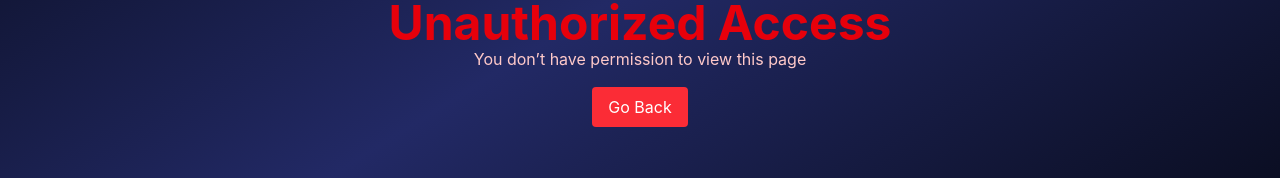
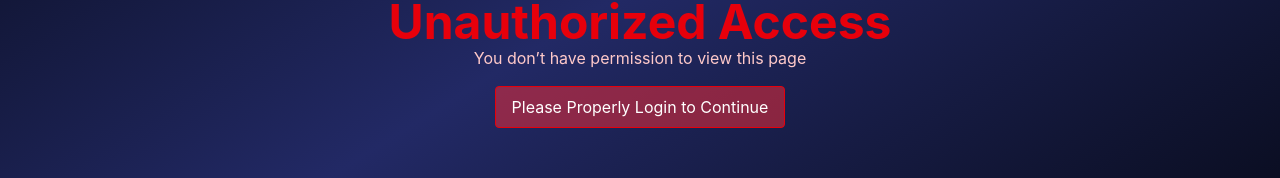
Before and after one commit to sabbirkhanoni/3D-web-application, a React app in the folder frontend/: page /dashboard/view-room in a window 1280 px wide. Shown: the part 417-595 px from the top of the page. Built offline with nearby package versions, Linux system fonts and the light colour scheme; no server answers; the HTML template or start-up script is replaced by a standard one.

Commit message:
feat: displayed premium user tag after successfully payment

```diff
--- a/frontend/src/layouts/ProtectRoute.jsx
+++ b/frontend/src/layouts/ProtectRoute.jsx
@@ -17,6 +17,7 @@ const ProtectRoute = ({ children }) => {
         );
 
         setUser(response.data.user);
+        console.log("User data from ProtectRoute:", response.data.user);
         setIsAuth(true);
       } catch (error) {
         setUser(null);
--- a/frontend/src/pages/SceneViewRoomPage.jsx
+++ b/frontend/src/pages/SceneViewRoomPage.jsx
@@ -1,16 +1,18 @@
 import React, { useState, useEffect, useRef } from "react";
-import AddObjectDialogBox from '../components/dashboard/AddObjectDialogBox'
+import AddObjectDialogBox from "../components/dashboard/AddObjectDialogBox";
 import toast from "react-hot-toast";
 import SceneRoom from "../components/scene/SceneRoom";
 import axios from "axios";
 import { useScene } from "../context/SceneContext";
+import { useAuth } from "../context/AuthContext";
 import AxiosToastError from "../utils/AxiosToastError";
-import ConfirmationModal from "../components/ConfirmationModel"
+import ConfirmationModal from "../components/ConfirmationModel";
 
 const SceneViewRoomPage = () => {
   const { objects, setObjects, selectedObjectId, setSelectedObjectId } =
     useScene();
 
+  const { user } = useAuth();
   const [openAddObjectDialogBox, setOpenAddObjectDialogBox] = useState(false);
   const [loading, setLoading] = useState(false);
   const [isLoadingScene, setIsLoadingScene] = useState(false);
@@ -51,7 +53,7 @@ const SceneViewRoomPage = () => {
       }
 
       if (response.data.success) {
-        window.location.href = response.data.url // Redirect to the SSLCommerz payment gateway Provider
+        window.location.href = response.data.url; // Redirect to the SSLCommerz payment gateway Provider
         toast.success(response.data.message);
       }
     } catch (error) {
@@ -216,14 +218,17 @@ const SceneViewRoomPage = () => {
               Clear Scene
             </button>
 
-
             <button
               onClick={handleOnSubscribe}
               className={`
                 flex items-center justify-center gap-2
                 text-sm font-medium rounded-lg py-2 px-3
                 transition-all duration-200
-               bg-pink-700 hover:bg-pink-600 border border-pink-500/30 hover:border-pink-500/50 text-white cursor-pointer"
+              text-white cursor-pointer ${
+                user && user.subscriptionStatus === "premium"
+                  ? "bg-green-500/50 border-green-600 cursor-not-allowed"
+                  : "bg-yellow-500 hover:bg-yellow-600 border-yellow-600"
+              }
               `}
             >
               <svg
@@ -239,7 +244,11 @@ const SceneViewRoomPage = () => {
                   strokeLinejoin="round"
                 />
               </svg>
-              Subscribe with 500 BDT
+              {
+                user && user.subscriptionStatus === "premium"
+                  ? "Already Premium"
+                  : "Subscription with 500 BDT"
+              }
             </button>
           </div>
         </div>
--- a/frontend/src/pages/UnauthorizedPage.jsx
+++ b/frontend/src/pages/UnauthorizedPage.jsx
@@ -1,14 +1,13 @@
 import React from "react";
+import { Link } from "react-router-dom";
 
 const UnauthorizedPage = () => {
   return (
     <div className="min-h-screen bg-gradient-to-br from-[#05060f] via-[#222965] to-[#05060f] flex items-center justify-center">
       <div className="text-center">
-
         {/* Icon */}
         <div className="mb-8">
           <div className="relative w-32 h-32 mx-auto">
-
             <div className="absolute inset-0 border-8 border-red-200/30 rounded-full"></div>
             <div className="absolute inset-0 border-8 border-transparent border-t-red-500 rounded-full animate-spin"></div>
 
@@ -28,7 +27,6 @@ const UnauthorizedPage = () => {
                 />
               </svg>
             </div>
-
           </div>
         </div>
 
@@ -39,13 +37,13 @@ const UnauthorizedPage = () => {
           <p className="text-red-200">
             You don’t have permission to view this page
           </p>
-          <button
-           onClick={() => window.history.back()}
-           className="mt-4 px-4 py-2 bg-red-500 text-white rounded">
-            Go Back
-          </button>
+          <Link
+            to="/login"
+            className="mt-4 px-4 py-2 bg-red-500/50 border-1 border-red-600 text-white rounded cursor-pointer hover:bg-red-500 transition-all duration-200 inline-block"
+          >
+            Please Properly Login to Continue
+          </Link>
         </div>
-
       </div>
     </div>
   );
--- a/frontend/src/routes/route.jsx
+++ b/frontend/src/routes/route.jsx
@@ -44,15 +44,15 @@ const router = createBrowserRouter([
         element: <ResetPasswordPage />,
       },
       {
-        path: "payment-success",
+        path: "success/:tran_id",
         element: <PaymentSuccessPage />,
       },
       {
-        path: "payment-failed",
+        path: "failed/:tran_id",
         element: <PaymentFailedPage />,
       },
       {
-        path: "payment-cancel",
+        path: "cancel/:tran_id",
         element: <PaymentCancelPage />,
       },
       {
```
